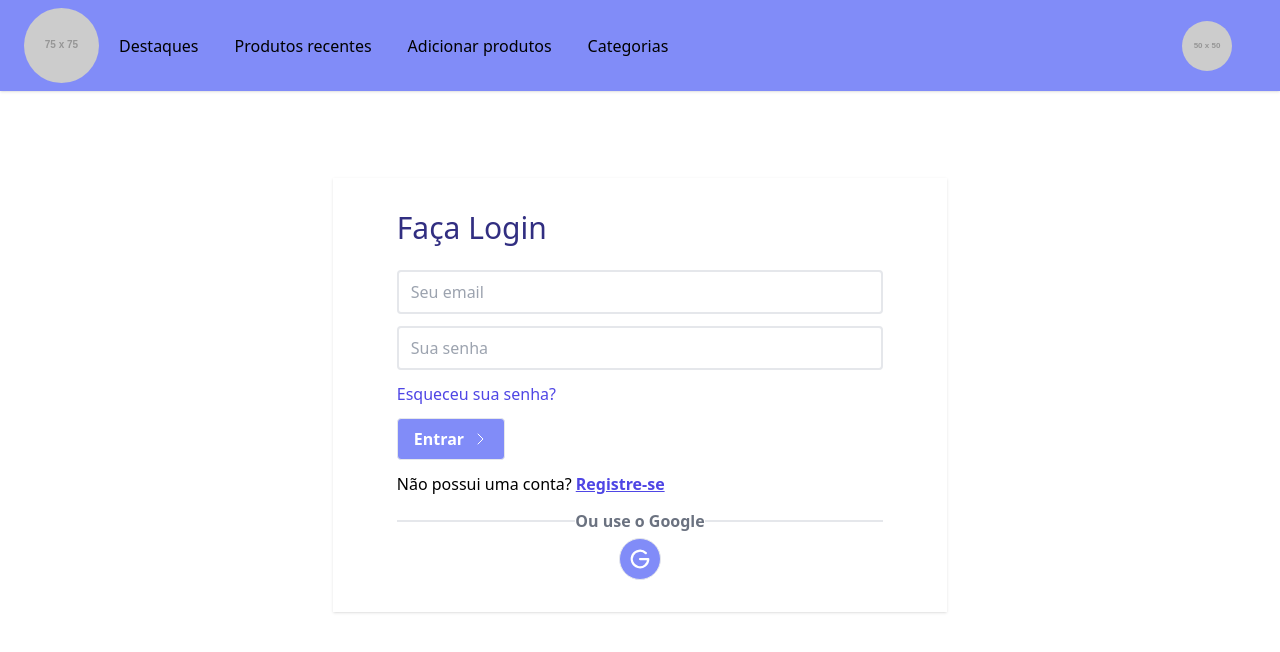
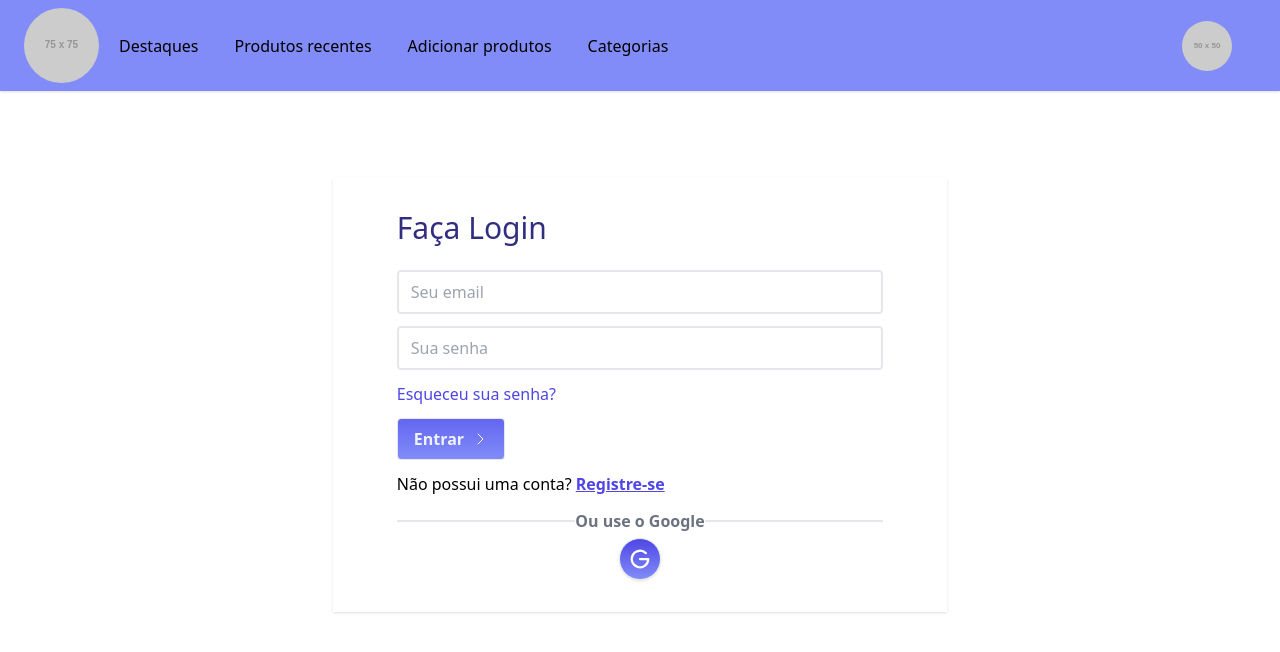
Before and after one commit to machado001/marketplace, a React (Vite) app in the folder react-marketplace/: page /login in a window 1280 px wide. Shown: the top 652 px of the page. Built offline with nearby package versions, Linux system fonts and the light colour scheme.

Commit message:
ai pra vcs mitos

```diff
--- a/react-marketplace/src/components/Login/index.jsx
+++ b/react-marketplace/src/components/Login/index.jsx
@@ -69,12 +69,12 @@ export function Login() {
             </a>
           </p>
           <button
-            className="px-4 py-2 border bg-indigo-400 rounded mb-3"
+            className="px-4 py-2 border bg-gradient-to-b from-indigo-500 to-indigo-400 rounded mb-3"
             onClick={handleLogin}
             type="button"
           >
             <div className="flex items-center">
-              <p className="pr-2 text-white font-bold">Entrar</p>
+              <p className="pr-2 text-indigo-50 font-bold">Entrar</p>
               <CaretRight className="text-white" />
             </div>
           </button>
@@ -95,7 +95,7 @@ export function Login() {
           <div className="w-full flex justify-center">
             <button
               type="button"
-              className="border rounded-full p-2 bg-indigo-400 hover:scale-110 transition-transform"
+              className="border rounded-full p-2 bg-gradient-to-b from-indigo-600 to-indigo-400 hover:scale-110 transition-transform shadow"
               onClick={handleGoogleSignup}
             >
               <GoogleLogo size={24} weight="bold" className="text-white" />
--- a/react-marketplace/src/components/Register/index.jsx
+++ b/react-marketplace/src/components/Register/index.jsx
@@ -14,6 +14,7 @@ export function Register() {
     e.preventDefault()
     createUserWithEmailAndPassword(email, password)
       .then((result) => {
+        result.user.displayName = name
         console.log(result)
       })
       .catch((error) => console.log(error))
```
